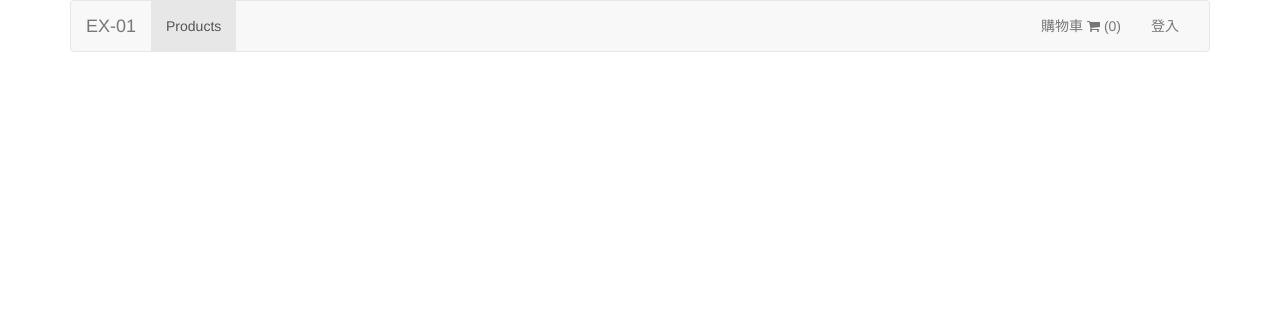
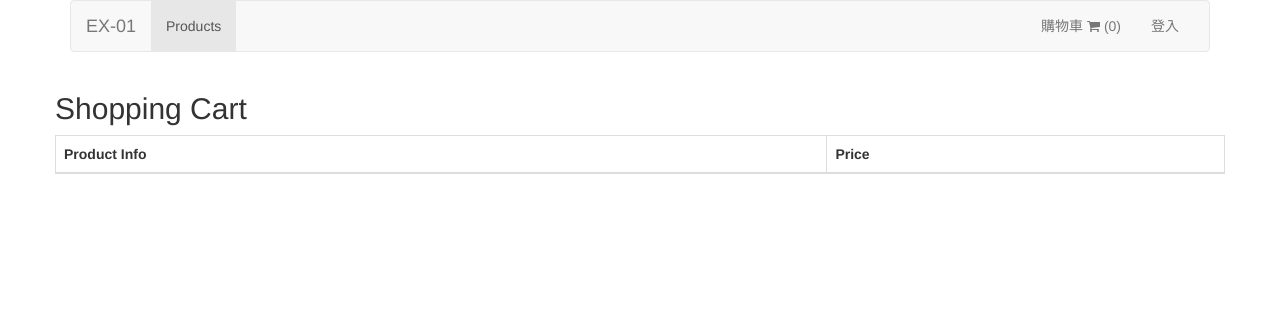
Before and after one commit to jrubyuncle/artstore-01, a Rails app: page /carts in a window 1280 px wide. Shown: the top 312 px of the page. Run offline with Rails 7, Linux system fonts and the light colour scheme; tables that the repository leaves empty hold one stand-in row (values such as "Sample post"); lists and menus that the app fills with data are empty; style sheets or scripts are compiled from the project's sources; some libraries are stand-ins or nearby versions.

```diff
--- a/app/views/carts/index.html.erb
+++ b/app/views/carts/index.html.erb
@@ -0,0 +1,34 @@
+<div class="row">
+  <div class="col-md-12"></div>
+  <h2>Shopping Cart</h2>
+
+  <table class="table table-bordered">
+    <thead>
+      <tr>
+        <th colspan="2">Product Info</th>
+        <th>Price</th>
+      </tr>
+    </thead>
+    <tbody>
+      <% current_cart.items.each do |product| %>
+        <tr>
+          <td>
+            <%= link_to(product_path(product)) do %>
+              <% if product.photo.present? %>
+                <%= image_tag(product.photo.image.thumb.url, class: "thumbnail") %>
+              <% else %>
+                <%= image_tag("http://placehold.it/200x200&text=No Pic", class: "thumbnail")%>
+              <% end %>
+            <% end %>
+          </td>
+          <td>
+            <%= link_to(product.title, product_path(product)) %>
+          </td>
+          <td>
+            <%= product.price %>
+          </td>
+        </tr>
+      <% end %>
+    </tbody>
+  </table>
+</div>
--- a/app/views/products/show.html.erb
+++ b/app/views/products/show.html.erb
@@ -1,6 +1,10 @@
 <div class="row">
   <div class="col-md-6">
-    <%= image_tag(@product.photo.image.medium.url, class: "thumbnail") %>
+    <% if @product.photo.present? %>
+      <%= image_tag(@product.photo.image.medium.url, class: "thumbnail") %>
+    <% else %>
+      <%= image_tag("http://placehold.it/200x200&text=No Pic", class: "thumbnail") %>
+    <% end %>
   </div>
 
   <div class="col-md-6">
```
